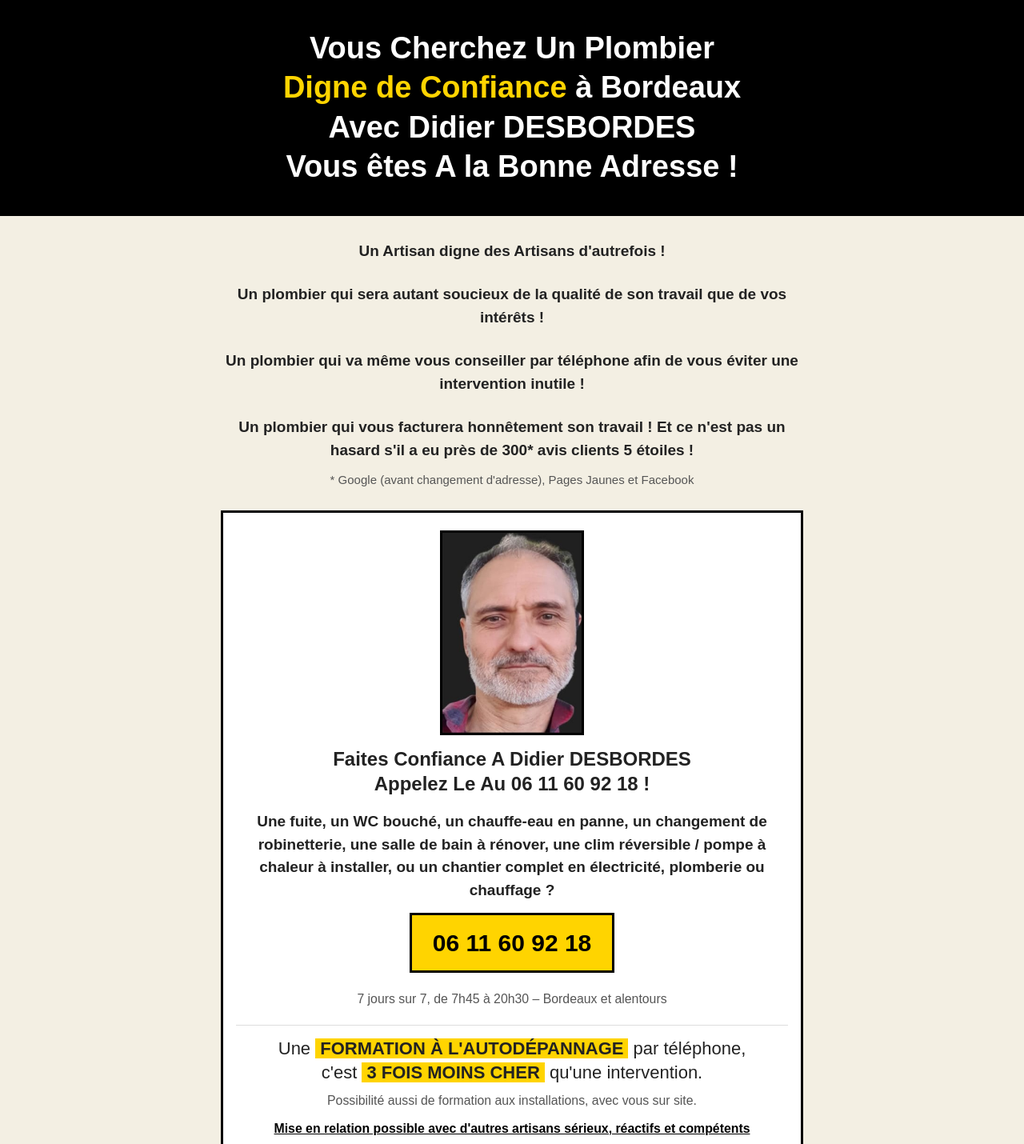
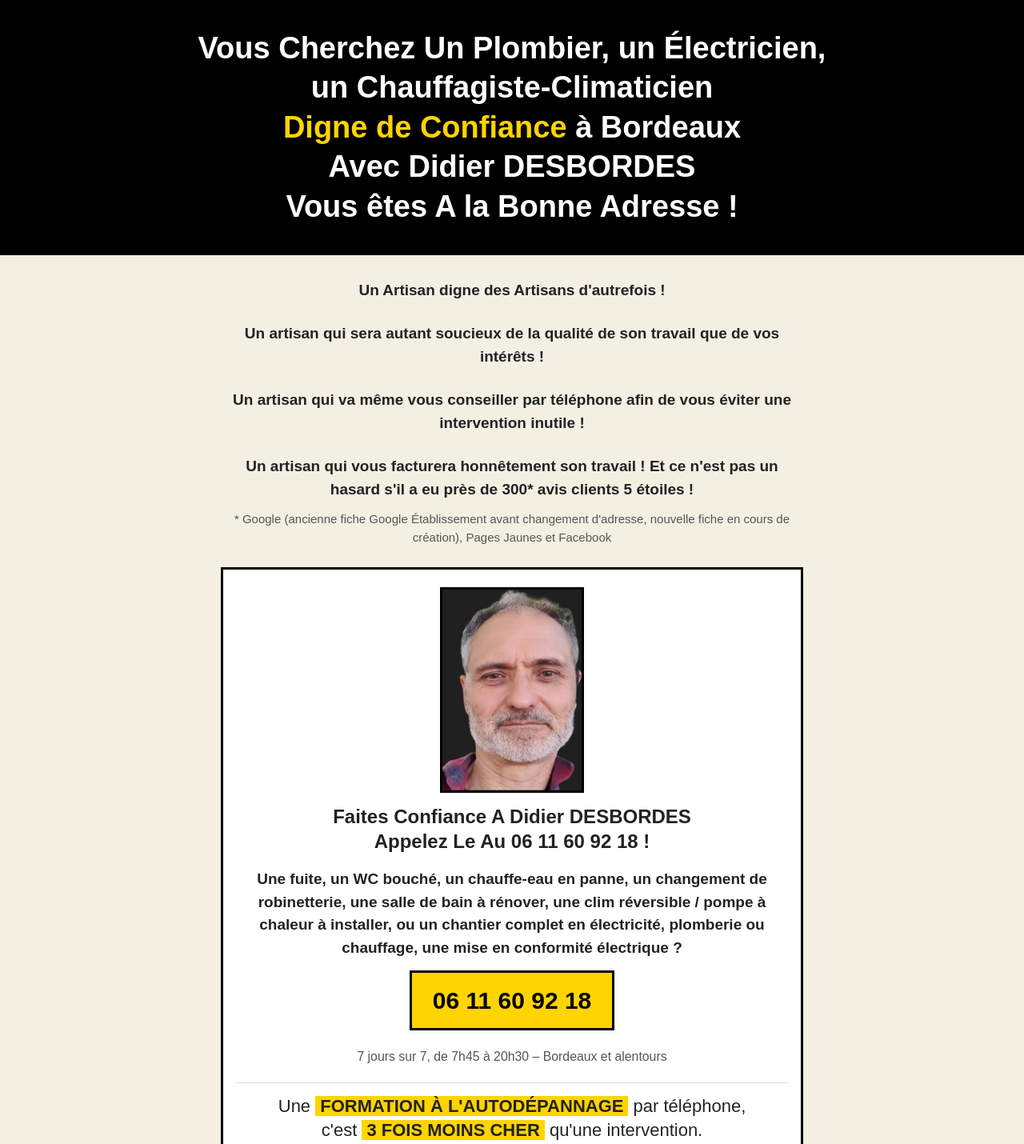
Before and after one commit to anas-dev1/desbordes-plombier, a plain HTML site: page index.html in a window 1280 px wide. Shown: the top 1430 px of the page at 80% size. Drawn offline with Linux system fonts and the light colour scheme.

Commit message:
Modifs Didier : titre élargi, artisan, conformité électrique, légende carte, 44 ans de service
Co-Authored-By: Claude Fable 5.1 <noreply@anthropic.com>

```diff
--- a/index.html
+++ b/index.html
@@ -4,7 +4,7 @@
 <meta charset="UTF-8">
 <meta name="viewport" content="width=device-width, initial-scale=1">
 <title>Didier Desbordes – Plombier, électricien, chauffagiste à Bordeaux</title>
-<meta name="description" content="Didier Desbordes, plombier, électricien et chauffagiste artisan à Bordeaux. Dépannage, fuites, WC bouchés, chauffe-eau, clim, pompe à chaleur. Formation à l'autodépannage par téléphone, facturation honnête, plus de 200 avis clients 5 étoiles.">
+<meta name="description" content="Didier Desbordes, plombier, électricien et chauffagiste artisan à Bordeaux. Dépannage, fuites, WC bouchés, chauffe-eau, clim, pompe à chaleur. Formation à l'autodépannage par téléphone, facturation honnête, près de 300 avis clients 5 étoiles.">
 <style>
   * { box-sizing: border-box; }
   body {
@@ -160,7 +160,7 @@
 <body>
 
 <header class="bandeau">
-  <h1>Vous Cherchez Un Plombier<br>
+  <h1>Vous Cherchez Un Plombier, un Électricien,<br>un Chauffagiste-Climaticien<br>
   <span class="jaune">Digne de Confiance</span> à Bordeaux<br>
   Avec Didier DESBORDES<br>
   Vous êtes A la Bonne Adresse !</h1>
@@ -170,16 +170,16 @@
 
   <section class="accroche">
     <p>Un Artisan digne des Artisans d'autrefois !</p>
-    <p>Un plombier qui sera autant soucieux de la qualité de son travail que de vos intérêts !</p>
-    <p>Un plombier qui va même vous conseiller par téléphone afin de vous éviter une intervention inutile !</p>
-    <p>Un plombier qui vous facturera honnêtement son travail ! Et ce n'est pas un hasard s'il a eu près de 300* avis clients 5 étoiles !</p>
-    <p class="asterisque">* Google (avant changement d'adresse), Pages Jaunes et Facebook</p>
+    <p>Un artisan qui sera autant soucieux de la qualité de son travail que de vos intérêts !</p>
+    <p>Un artisan qui va même vous conseiller par téléphone afin de vous éviter une intervention inutile !</p>
+    <p>Un artisan qui vous facturera honnêtement son travail ! Et ce n'est pas un hasard s'il a eu près de 300* avis clients 5 étoiles !</p>
+    <p class="asterisque">* Google (ancienne fiche Google Établissement avant changement d'adresse, nouvelle fiche en cours de création), Pages Jaunes et Facebook</p>
   </section>
 
   <section class="appel" id="contact">
     <img class="portrait" src="images/didier-desbordes.jpg" alt="Didier Desbordes" width="298" height="429">
     <p class="faites-confiance">Faites Confiance A Didier DESBORDES<br>Appelez Le Au 06 11 60 92 18 !</p>
-    <p><strong>Une fuite, un WC bouché, un chauffe-eau en panne, un changement de robinetterie, une salle de bain à rénover, une clim réversible / pompe à chaleur à installer, ou un chantier complet en électricité, plomberie ou chauffage ?</strong></p>
+    <p><strong>Une fuite, un WC bouché, un chauffe-eau en panne, un changement de robinetterie, une salle de bain à rénover, une clim réversible / pompe à chaleur à installer, ou un chantier complet en électricité, plomberie ou chauffage, une mise en conformité électrique ?</strong></p>
     <a class="tel" href="tel:+33611609218">06 11 60 92 18</a>
     <p><small>7 jours sur 7, de 7h45 à 20h30 – Bordeaux et alentours</small></p>
     <p class="formation">Une <strong>FORMATION À L'AUTODÉPANNAGE</strong> par téléphone,<br>c'est <strong>3 FOIS MOINS CHER</strong> qu'une intervention.</p>
@@ -263,7 +263,7 @@
 
   <figure class="carte" style="margin:0">
     <img src="images/carte-interventions.jpg" alt="Carte de Bordeaux avec des centaines d'adresses enregistrées" loading="lazy">
-    <figcaption>Chaque étoile est une adresse de mon répertoire client·e·s. Y a-t-il votre rue ? 😉</figcaption>
+    <figcaption>Chaque étoile est une adresse de mon répertoire client·e·s, et ce, pour cette seule zone 😉</figcaption>
   </figure>
 
   <h2>Horaires</h2>
@@ -284,7 +284,7 @@
     <img src="images/gironde-artisans-confiance.png" alt="Logo Gironde Artisans Confiance – Charte d'Éthique et de Qualité" loading="lazy">
     <p>J'anime un réseau <strong>Gironde Artisans Confiance</strong>, des artisans réunis autour d'une Charte d'Éthique et de Qualité que j'ai moi-même fondée il y a une quinzaine d'années.<br>
     Avec mes confrères, nous couvrons quasiment tous les métiers du bâtiment, petits ou grands travaux.<br>
-    Si votre problème n'est pas de mon ressort (ou que je ne suis pas disponible, ça arrive souvent passé 60 ans 😜), je vous mettrai en relation avec un artisan compétent et de confiance, ou Vous serez même Directement Reçu au Téléphone par un Confrère De Confiance 🙂</p>
+    Si votre problème n'est pas de mon ressort (ou que je ne suis pas disponible, ça arrive souvent passé 60 ans et 44 ans de service 😜), je vous mettrai en relation avec un artisan compétent et de confiance, ou Vous serez même Directement Reçu au Téléphone par un Confrère De Confiance 🙂</p>
   </section>
 
   <section class="appel">
@@ -296,7 +296,7 @@
 </main>
 
 <footer class="pied">
-  Didier Desbordes – Plombier-électricien-chauffagiste artisan à Bordeaux<br>
+  Didier Desbordes – Plombier-électricien-chauffagiste et climaticien artisan à Bordeaux depuis plus de 15 ans<br>
   <p class="adresse">335 rue Georges Bonnac, 33000 Bordeaux<br>
   <small>(nouvelle adresse avec secrétariat SERVITEL)</small></p>
   <a href="#contact">Me contacter</a><br>
```
